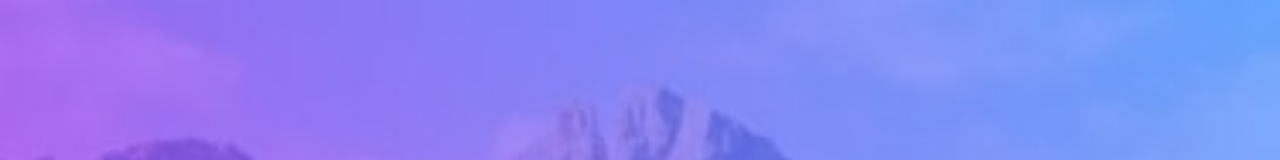
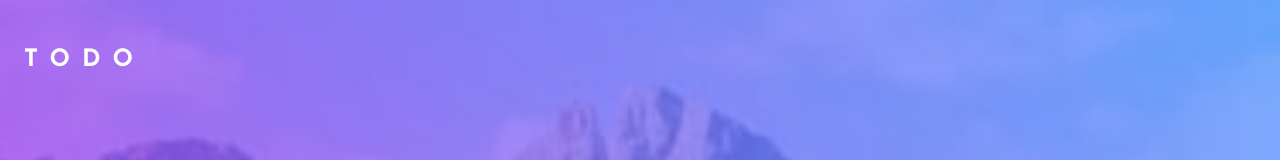
Before and after one commit to elidrissidev/todo-app, a React (Create React App) app: page / in a window 1280 px wide. Shown: the top 160 px of the page. Built offline with nearby package versions, Linux system fonts and the light colour scheme.

Commit message:
Add Header component

```diff
--- a/src/App.css
+++ b/src/App.css
@@ -11,4 +11,9 @@
   position: absolute;
   top: 0;
   width: 100%;
+  z-index: -1;
 }
+
+.AppContainer {
+  padding: 3rem 1.5rem 0;
+}
--- a/src/App.tsx
+++ b/src/App.tsx
@@ -1,7 +1,14 @@
 import './App.css'
+import { Header } from '@/components/Header'
 
 function App() {
-  return <div className="App"></div>
+  return (
+    <div className="App">
+      <div className="AppContainer">
+        <Header />
+      </div>
+    </div>
+  )
 }
 
 export default App
--- /dev/null
+++ b/src/components/Header/Header.css
@@ -0,0 +1,13 @@
+.Header {
+  align-items: center;
+  display: flex;
+  justify-content: space-between;
+}
+
+.Header-title {
+  color: white;
+  font-size: 1.5rem;
+  letter-spacing: 0.75rem;
+  margin: 0;
+  text-transform: uppercase;
+}
--- /dev/null
+++ b/src/components/Header/Header.tsx
@@ -0,0 +1,9 @@
+import './Header.css'
+
+export function Header() {
+  return (
+    <header className="Header">
+      <h1 className="Header-title">Todo</h1>
+    </header>
+  )
+}
--- /dev/null
+++ b/src/components/Header/index.ts
@@ -0,0 +1 @@
+export * from './Header'
```
